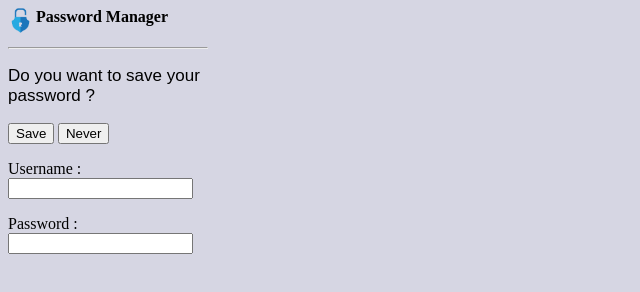
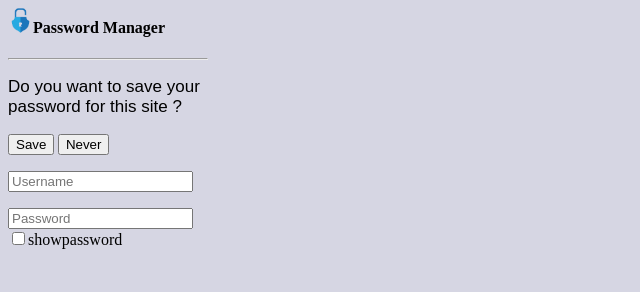
Before and after one commit to codex-iter/password-manager, a browser extension: page Extension/interface.htm in a window 1280 px wide. Shown: the whole page, without its empty margins (0-640 px from the left). Drawn offline with Linux system fonts and the light colour scheme.

Commit message:
Update interface.htm

```diff
--- a/Extension/interface.htm
+++ b/Extension/interface.htm
@@ -13,23 +13,25 @@
     </style>
     <title> Password Manager</title>
 </head>
-<script src="require.js" data-main="logic.js"></script>
-</head>
-<script type="text/javascript" src="myscript.js"></script>
+<script type="text/javascript" src="logic.js">
+</script>
+<script src="showpwsd.js"></script>
+<script type="text/javascript" src="myscript.js "></script>
+
 <h4>
-    <img src="Extension.png" height=25 width=25 align="left">Password Manager
+    <img src="Extension.png " height=25 width=25 align="left ">Password Manager
 </h4>
 <hr>
 
-<body style="background-color:rgba(9, 9, 85, 0.164);">
-    <p class="sansserif" style="font-size:17px;"> Do you want to save your password ?
-        <p style="font-size:14px;">
+<body style="background-color:rgba(9, 9, 85, 0.164); ">
+    <p class="sansserif " style="font-size:17px; "> Do you want to save your password for this site ?
+        <p style="font-size:14px; ">
             <input type="button" id="save" value="Save">
             <input type="button" id="never" value="Never">
-            <p> Username : <input type="text" id="user" value></p>
-            <p> Password : <input type="password" id="pswd" value></p>
-
-
+            <p><input type="text" id="user" value placeholder="Username"><br></p>
+            <input type="password" id="pswd" placeholder="Password"><br>
+            <input type="checkbox" id="chkbx">showpassword
+        </p>
 </body>
 
 </html>
```
